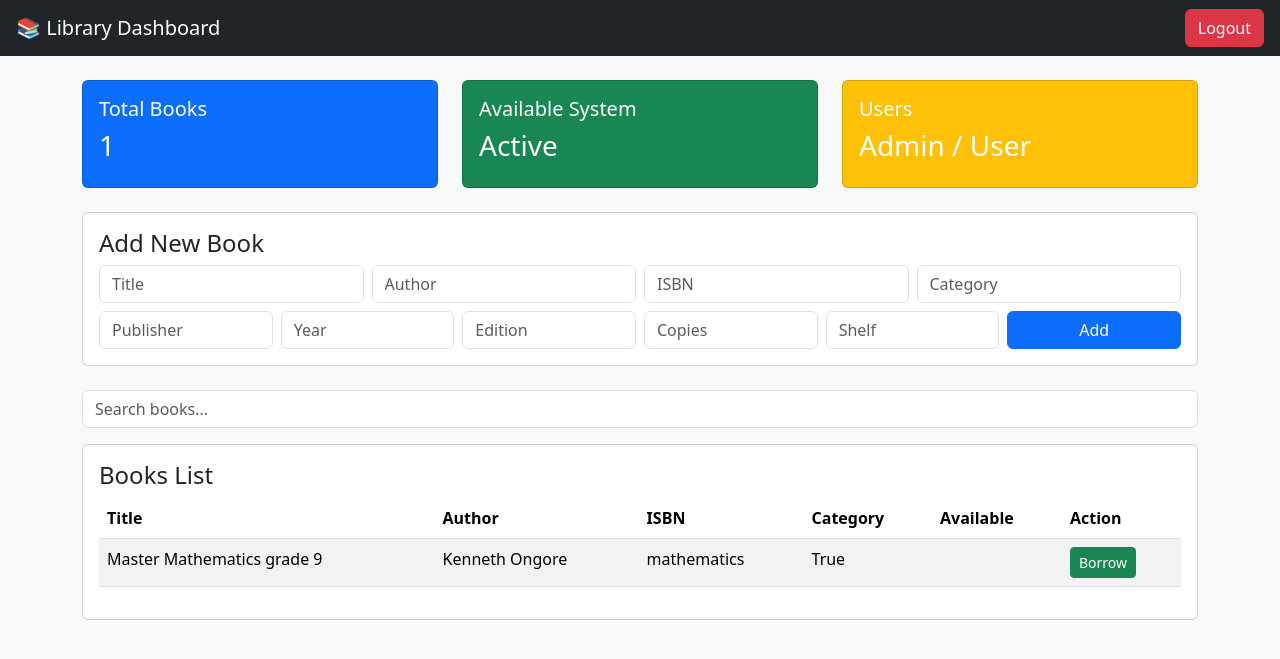
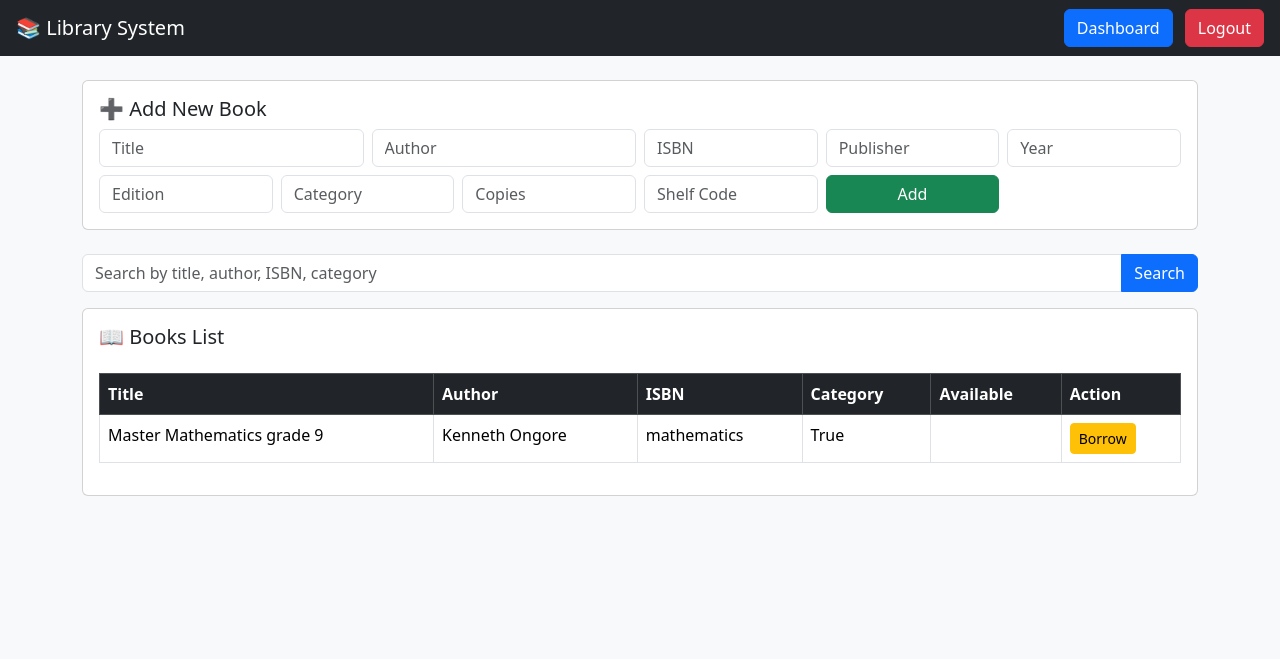
Before and after one commit to davidotieno13/library, a Flask app: page / in a window 1280 px wide. Shown: the top 659 px of the page. Run offline with Flask 3, Linux system fonts and the light colour scheme; a user stored in the database is signed in; data comes from the database, SQL or seed files in the repository; both versions use the stored data as it was after the commit.

Commit message:
final index with dashboard button

```diff
--- a/templates/index.html
+++ b/templates/index.html
@@ -1,98 +1,81 @@
 <!DOCTYPE html>
 <html>
 <head>
-    <title>Library Dashboard</title>
+    <title>Library System</title>
 
-    <!-- Bootstrap 5 -->
+    <!-- Bootstrap -->
     <link href="https://cdn.jsdelivr.net/npm/bootstrap@5.3.3/dist/css/bootstrap.min.css" rel="stylesheet">
-
 </head>
 
 <body class="bg-light">
 
+<!-- NAVBAR (THIS IS WHERE DASHBOARD BUTTON GOES SAFELY) -->
 <nav class="navbar navbar-dark bg-dark px-3">
-    <a class="navbar-brand" href="#">📚 Library Dashboard</a>
-    <a class="btn btn-danger" href="/logout">Logout</a>
+    <span class="navbar-brand">📚 Library System</span>
+
+    <div>
+        <a href="/dashboard" class="btn btn-primary me-2">Dashboard</a>
+        <a href="/logout" class="btn btn-danger">Logout</a>
+    </div>
 </nav>
 
 <div class="container mt-4">
 
-    <!-- STATS CARDS -->
-    <div class="row mb-4">
+    <!-- ADD BOOK (ADMIN ONLY) -->
+    {% if role == "admin" %}
+    <div class="card p-3 mb-4">
+        <h5>➕ Add New Book</h5>
 
-        <div class="col-md-4">
-            <div class="card text-white bg-primary">
-                <div class="card-body">
-                    <h5>Total Books</h5>
-                    <h3>{{ books|length }}</h3>
+        <form method="POST" action="/add" class="row g-2">
+            <div class="col-md-3">
+                <input name="title" class="form-control" placeholder="Title" required>
             </div>
+            <div class="col-md-3">
+                <input name="author" class="form-control" placeholder="Author" required>
             </div>
+            <div class="col-md-2">
+                <input name="isbn" class="form-control" placeholder="ISBN" required>
+            </div>
+            <div class="col-md-2">
+                <input name="publisher" class="form-control" placeholder="Publisher">
+            </div>
+            <div class="col-md-2">
+                <input name="year" class="form-control" placeholder="Year">
+            </div>
+            <div class="col-md-2">
+                <input name="edition" class="form-control" placeholder="Edition">
+            </div>
+            <div class="col-md-2">
+                <input name="category" class="form-control" placeholder="Category">
+            </div>
+            <div class="col-md-2">
+                <input name="copies" class="form-control" placeholder="Copies" required>
+            </div>
+            <div class="col-md-2">
+                <input name="shelf" class="form-control" placeholder="Shelf Code">
             </div>
 
-        <div class="col-md-4">
-            <div class="card text-white bg-success">
-                <div class="card-body">
-                    <h5>Available System</h5>
-                    <h3>Active</h3>
+            <div class="col-md-2">
+                <button class="btn btn-success w-100">Add</button>
             </div>
-            </div>
-        </div>
-
-        <div class="col-md-4">
-            <div class="card text-white bg-warning">
-                <div class="card-body">
-                    <h5>Users</h5>
-                    <h3>Admin / User</h3>
-                </div>
-            </div>
-        </div>
-
-    </div>
-
-    <!-- ADD BOOK (ADMIN ONLY) -->
-    {% if role == 'admin' %}
-    <div class="card mb-4">
-        <div class="card-body">
-
-            <h4>Add New Book</h4>
-
-            <form method="POST" action="/add" class="row g-2">
-
-                <div class="col-md-3"><input class="form-control" name="title" placeholder="Title"></div>
-                <div class="col-md-3"><input class="form-control" name="author" placeholder="Author"></div>
-                <div class="col-md-3"><input class="form-control" name="isbn" placeholder="ISBN"></div>
-                <div class="col-md-3"><input class="form-control" name="category" placeholder="Category"></div>
-
-                <div class="col-md-2"><input class="form-control" name="publisher" placeholder="Publisher"></div>
-                <div class="col-md-2"><input class="form-control" name="year" placeholder="Year"></div>
-                <div class="col-md-2"><input class="form-control" name="edition" placeholder="Edition"></div>
-                <div class="col-md-2"><input class="form-control" name="copies" placeholder="Copies"></div>
-                <div class="col-md-2"><input class="form-control" name="shelf" placeholder="Shelf"></div>
-
-                <div class="col-md-2">
-                    <button class="btn btn-primary w-100">Add</button>
-                </div>
-
         </form>
-
-        </div>
     </div>
     {% endif %}
 
     <!-- SEARCH -->
-    <form class="mb-3">
-        <input class="form-control" name="search" placeholder="Search books...">
+    <form method="GET" action="/" class="mb-3">
+        <div class="input-group">
+            <input name="search" class="form-control" placeholder="Search by title, author, ISBN, category">
+            <button class="btn btn-primary">Search</button>
+        </div>
     </form>
 
     <!-- BOOK TABLE -->
-    <div class="card">
-        <div class="card-body">
+    <div class="card p-3">
+        <h5>📖 Books List</h5>
 
-            <h4>Books List</h4>
-
-            <table class="table table-striped">
-
-                <thead>
+        <table class="table table-bordered mt-3">
+            <thead class="table-dark">
                 <tr>
                     <th>Title</th>
                     <th>Author</th>
@@ -111,16 +94,14 @@
                     <td>{{ book[3] }}</td>
                     <td>{{ book[7] }}</td>
                     <td>{{ book[9] }}</td>
+
                     <td>
-                            <a class="btn btn-sm btn-success" href="/borrow/{{ book[0] }}">Borrow</a>
+                        <a href="/borrow/{{ book[0] }}" class="btn btn-sm btn-warning">Borrow</a>
                     </td>
                 </tr>
                 {% endfor %}
             </tbody>
-
         </table>
-
-        </div>
     </div>
 
 </div>
```
Also changed, not shown: templates/dashboard.html (added, +73 -0 lines), library.db, templates/New Text Document.txt (deleted). Lines whose indentation alone changed are shown as unchanged.
